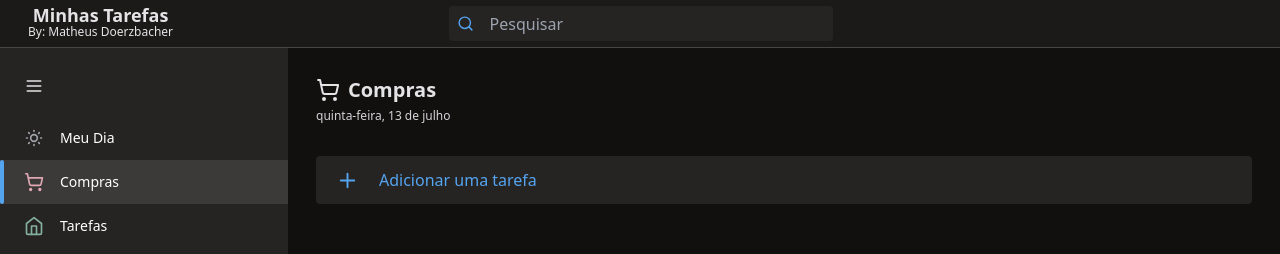
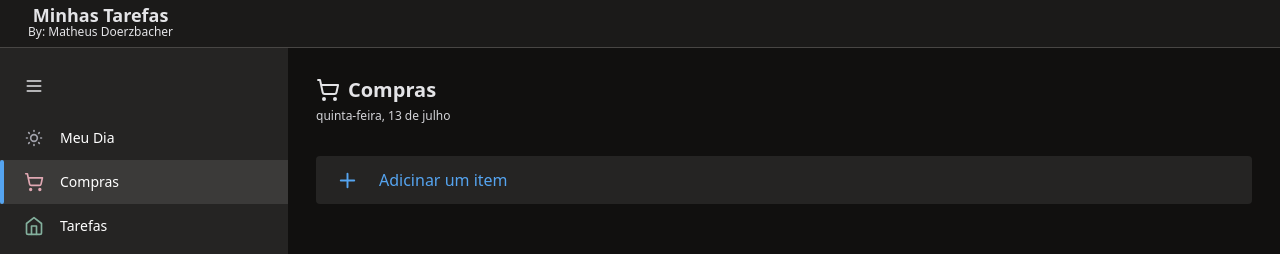
Before and after one commit to MathePlay/tarefas-to-do, a Next.js app: page /compras in a window 1280 px wide. Shown: the top 254 px of the page. Built offline with nearby package versions, Linux system fonts and the light colour scheme.

Commit message:
Adicionada a lista de compras

```diff
--- a/src/app/compras/page.jsx
+++ b/src/app/compras/page.jsx
@@ -1,14 +1,83 @@
+"use client"
 import BarraAdicionar from "@/components/BarraAdicionar"
 import HeaderMain from "../../components/HeaderMain"
 import { ShoppingCart } from "lucide-react"
+import { useEffect, useState } from "react"
+import ItemCompra from "@/components/ItemCompra"
+import TarefaConcluida from "@/components/TarefaConcluida"
+import Tarefa from "@/components/Tarefa"
 
 export default function Compras() {
+    const dataAtual = new Date
+
+    const [lista, setLista] = useState([])
+
+    useEffect(() => {
+        const tarefasStorage = localStorage.getItem('@minhascompras')
+
+        if (tarefasStorage) {
+            setLista(JSON.parse(tarefasStorage))
+        }
+    }, [])
+
+
+    useEffect(() => {
+        localStorage.setItem('@minhascompras', JSON.stringify(lista))
+    }, [lista])
+
+
+    function adicionarTarefa(novoItem) {
+        const idTarefa = Math.floor(Date.now() * Math.random()).toString(36)
+
+        if (novoItem) {
+            const dataAtual = new Date
+
+            const objetoTafefa = {
+                id: idTarefa,
+                nome: novoItem,
+                concluido: false,
+                data: dataAtual.toDateString()
+            }
+
+            setLista([...lista, objetoTafefa])
+        }
+    }
+
+    function concluirTarefa(concluirTarefa) {
+
+        const indexTarefa = (lista.findIndex(item => item.id === concluirTarefa))
+
+        const tarefaSelecionada = lista[indexTarefa]
+        tarefaSelecionada.concluido = true
+
+        setLista(lista.filter(item => item.id !== concluirTarefa))
+
+        setLista([...lista])
+
+    }
+
+    function deletarTarefa(removerTarefa) {
+        setLista(lista.filter(item => item.id !== removerTarefa))
+    }
     return (
         <>
             <HeaderMain nome="Compras">
-                <ShoppingCart/>
+                <ShoppingCart />
             </HeaderMain>
-            <BarraAdicionar/>
+            <BarraAdicionar addTarefa={adicionarTarefa} compras/>
+
+            {lista.filter(item => item.concluido === false).map((item) => (
+                <Tarefa key={item.id} nome={item.nome} deletarTarefas={() => concluirTarefa(item.id)} data={item.data} />
+            ))}
+
+            {lista.filter(item => item.concluido === true).length > 0 ? <h1 className='mt-5'>Tá no carrinho</h1> : ""}
+
+            {lista.filter(item => item.concluido === true).map((item) => (
+                <TarefaConcluida key={item.id} nome={item.nome} deletarTarefas={() => deletarTarefa(item.id)} />
+            ))}
+
+
+
         </>
     )
 }
--- a/src/app/page.jsx
+++ b/src/app/page.jsx
@@ -19,7 +19,6 @@ export default function Home() {
         setTarefas(JSON.parse(tarefasStorage))
     }
   },[])
-
 
   useEffect(() => {
     localStorage.setItem('@minhastarefas', JSON.stringify(tarefas))
--- a/src/components/BarraAdicionar.jsx
+++ b/src/components/BarraAdicionar.jsx
@@ -2,7 +2,7 @@
 import { useEffect, useState } from 'react'
 import { Circle, Plus } from 'lucide-react'
 
-export default function BarraAdicionar({ addTarefa }) {
+export default function BarraAdicionar({ addTarefa, compras}) {
     const [inFocus, setInFocus] = useState('')
     const [tarefa, setTarefa] = useState('')
 
@@ -26,7 +26,7 @@ export default function BarraAdicionar({ addTarefa }) {
             <input
                 id='barra'
                 type="text"
-                placeholder="Adicionar uma tarefa"
+                placeholder={compras ? "Adicinar um item" : "Adicionar uma tarefa"}
                 value={tarefa}
                 onKeyUp={(e) => {
                     if (e.code === "Enter" || e.code === "NumpadEnter") {
--- a/src/components/Header.jsx
+++ b/src/components/Header.jsx
@@ -7,14 +7,6 @@ export default function Header() {
                 <h1 className="font-semibold text-lg leading-none ">Minhas Tarefas</h1>
                 <span className="font-light text-xs ">By: Matheus Doerzbacher</span>
             </div>
-            <div className=" text-center w-9 sm:w-64 md:w-96 flex items-center rounded-[4px] bg-[#252423] hover:bg-[#323130]">
-                <form action="" className="flex w-full">
-                    <button type="submit">
-                        <Search size={17} className="mx-2 text-[#55a4f0]" />
-                    </button>
-                    <input type="text" placeholder="Pesquisar" className="w-full px-2 bg-transparent outline-none" />
-                </form>
-            </div>
             <div className="hidden sm:flex w-[9rem]"></div>
         </header>
     )
```
